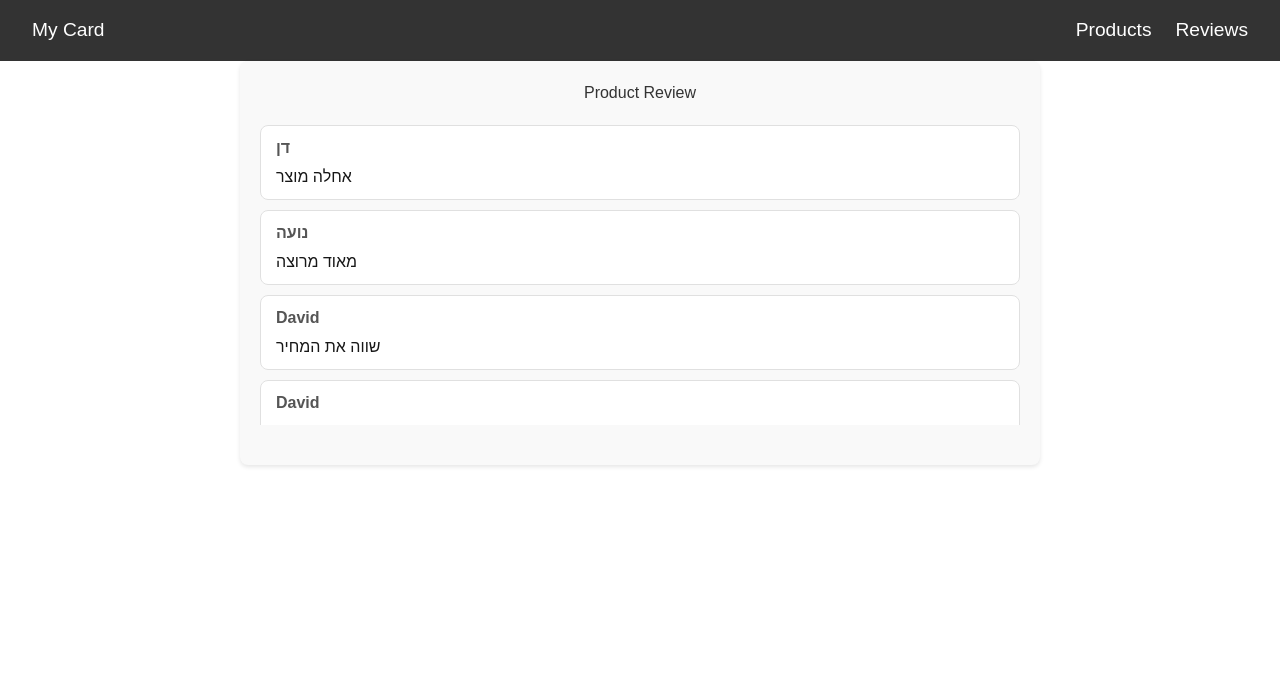
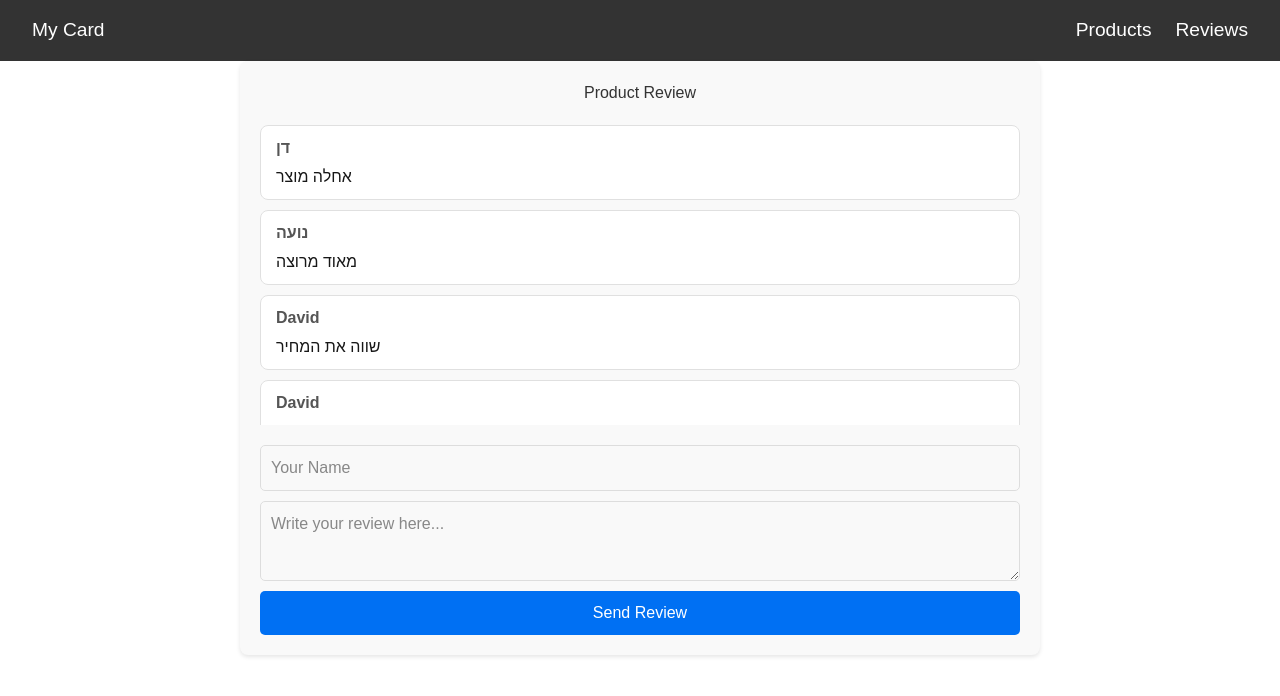
Before and after one commit to avi-svg/shop, a Next.js app: page /reviews in a window 1280 px wide. Shown: the top 696 px of the page. Built offline with nearby package versions, Linux system fonts and the light colour scheme.

Commit message:
Add review form to Reviews component with input fields and submit button

```diff
--- a/app/reviews/page.module.css
+++ b/app/reviews/page.module.css
@@ -39,3 +39,37 @@
     color: #666;
     margin: 0;
   }
+
+
+  .reviewForm {
+    display: flex;
+    flex-direction: column;
+    gap: 10px;
+}
+
+.input,
+.textarea {
+    padding: 10px;
+    border: 1px solid #ddd;
+    border-radius: 5px;
+    font-size: 16px;
+}
+
+.textarea {
+    min-height: 80px;
+    resize: vertical;
+}
+
+.button {
+    padding: 10px;
+    background-color: #0070f3;
+    color: white;
+    border: none;
+    border-radius: 5px;
+    cursor: pointer;
+    font-size: 16px;
+}
+
+.button:hover {
+    background-color: #005bb5;
+}
--- a/app/reviews/page.tsx
+++ b/app/reviews/page.tsx
@@ -33,6 +33,23 @@ const Reviews = () => {
           );
         })}
       </div>
+      <form className={styles.reviewForm}>
+          <input type="text"
+          name="name"
+          placeholder="Your Name"
+          className={styles.input}
+          required />
+          <textarea name="content"
+          className={styles.textarea}
+          placeholder="Write your review here..."
+          required />
+          <button
+          type="submit"
+          className={styles.button}
+          >
+            Send Review
+          </button>
+      </form>
     </div>
   );
 };
```
